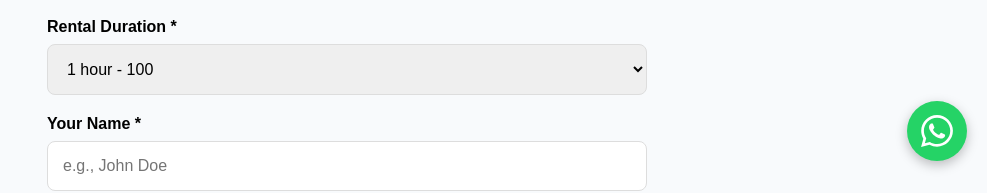
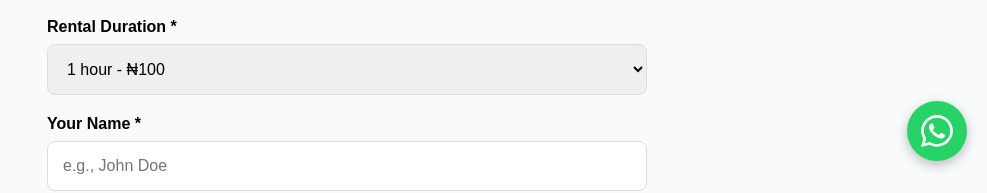
Before and after one commit to okivictor01-bit/OKcharge-, a Next.js app: page /rent in a window 1280 px wide. Shown: the part 619-812 px from the top of the page, without its empty margins (293-1280 px from the left). Built offline with nearby package versions, Linux system fonts and the light colour scheme; no server answers; the database is empty.

Commit message:
Update page.tsx

```diff
--- a/app/rent/page.tsx
+++ b/app/rent/page.tsx
@@ -51,17 +51,16 @@ const stateLGAs: Record<string, string[]> = {
   'Plateau': ['Jos North', 'Jos South', 'Jos East', 'Bokkos', 'Barkin Ladi', 'Bassa', 'Kanam', 'Kanke', 'Langtang North', 'Langtang South'],
   'Adamawa': ['Yola North', 'Yola South', 'Girei', 'Demsa', 'Fufore', 'Ganaye', 'Gombi', 'Guyuk', 'Hong', 'Jada'],
   'Taraba': ['Jalingo', 'Ardo Kola', 'Bali', 'Donga', 'Gashaka', 'Gassol', 'Ibi', 'Karim Lamido', 'Lau', 'Sardauna'],
-  'Bauchi': ['Bauchi', 'Alkaleri', 'Bauchi', 'Bogoro', 'Damban', 'Darazo', 'Dass', 'Ganjuwa', 'Giade', 'Itas/Gadau'],
+  'Bauchi': ['Bauchi', 'Alkaleri', 'Bogoro', 'Damban', 'Darazo', 'Dass', 'Ganjuwa', 'Giade', 'Itas/Gadau'],
   'Borno': ['Maiduguri', 'Askira/Uba', 'Bama', 'Bayo', 'Biu', 'Chibok', 'Damboa', 'Dikwa', 'Gubio', 'Guzamala'],
   'Yobe': ['Damaturu', 'Bade', 'Bursari', 'Fika', 'Fune', 'Geidam', 'Gujba', 'Gulani', 'Jakusko', 'Karasuwa'],
   'Gombe': ['Gombe', 'Akko', 'Balanga', 'Billiri', 'Dukku', 'Kaltungo', 'Kwami', 'Nafada', 'Shongom', 'Yamaltu/Deba'],
   'Jigawa': ['Dutse', 'Auyo', 'Babura', 'Biriniwa', 'Birnin Kudu', 'Buji', 'Gagarawa', 'Garki', 'Gumel', 'Guri'],
   'Kebbi': ['Birnin Kebbi', 'Aleiro', 'Arewa Dandi', 'Argungu', 'Augie', 'Bagudo', 'Dandi', 'Fakai', 'Gwandu', 'Jega'],
-  'Zamfara': ['Gusau', 'Anka', 'Bakura', 'Birnin Magaji/Kiyaw', 'Bukkuyum', 'Bungudu', 'Gummi', 'Gusau', 'Kaura Namoda', 'Maradun'],
+  'Zamfara': ['Gusau', 'Anka', 'Bakura', 'Birnin Magaji/Kiyaw', 'Bukkuyum', 'Bungudu', 'Gummi', 'Kaura Namoda', 'Maradun'],
   'Bayelsa': ['Yenagoa', 'Brass', 'Ekeremor', 'Kolokuma/Opokuma', 'Nembe', 'Ogbia', 'Sagbama', 'Southern Ijaw'],
   'Cross River': ['Calabar Municipal', 'Calabar South', 'Akamkpa', 'Akpabuyo', 'Bakassi', 'Biase', 'Boki', 'Etung', 'Ikom', 'Obanliku'],
-  'Akwa Ibom': ['Uyo', 'Abak', 'Eastern Obolo', 'Eket', 'Esit Eket', 'Essien Udim', 'Etim Ekpo', 'Etinan', 'Ibeno', 'Ibesikpo Asutan'],
-  'Oyo': ['Ibadan North', 'Ibadan South-West', 'Ibadan South-East', 'Ibadan North-East', 'Ibadan North-West', 'Egbeda', 'Akinyele', 'Oluyole', 'Ona-Ara', 'Lagelu']
+  'Akwa Ibom': ['Uyo', 'Abak', 'Eastern Obolo', 'Eket', 'Esit Eket', 'Essien Udim', 'Etim Ekpo', 'Etinan', 'Ibeno', 'Ibesikpo Asutan']
 };
 
 export default function RentPage() {
@@ -334,10 +333,10 @@ export default function RentPage() {
 
               <label style={{ fontWeight: 'bold', display: 'block', marginBottom: '8px' }}>Rental Duration *</label>
               <select style={selectStyle} value={duration} onChange={(e) => setDuration(e.target.value)}>
-                <option value="1">1 hour - 100</option>
+                <option value="1">1 hour - ₦100</option>
                 <option value="3">3 hours - ₦200</option>
                 <option value="5">5 hours - ₦300</option>
-                <option value="24">24 hours - 800</option>
+                <option value="24">24 hours - ₦800</option>
               </select>
 
               <label style={{ fontWeight: 'bold', display: 'block', marginBottom: '8px' }}>Your Name *</label>
```
